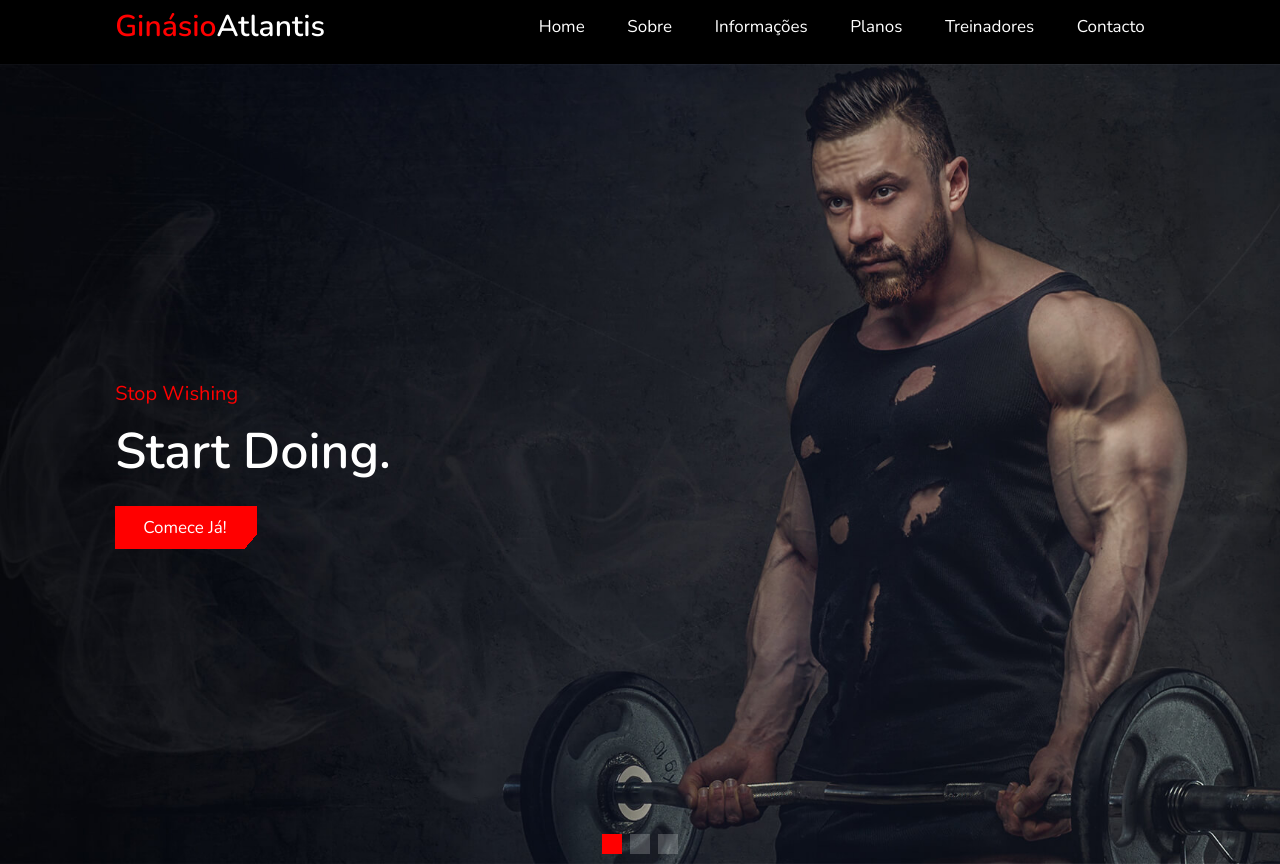
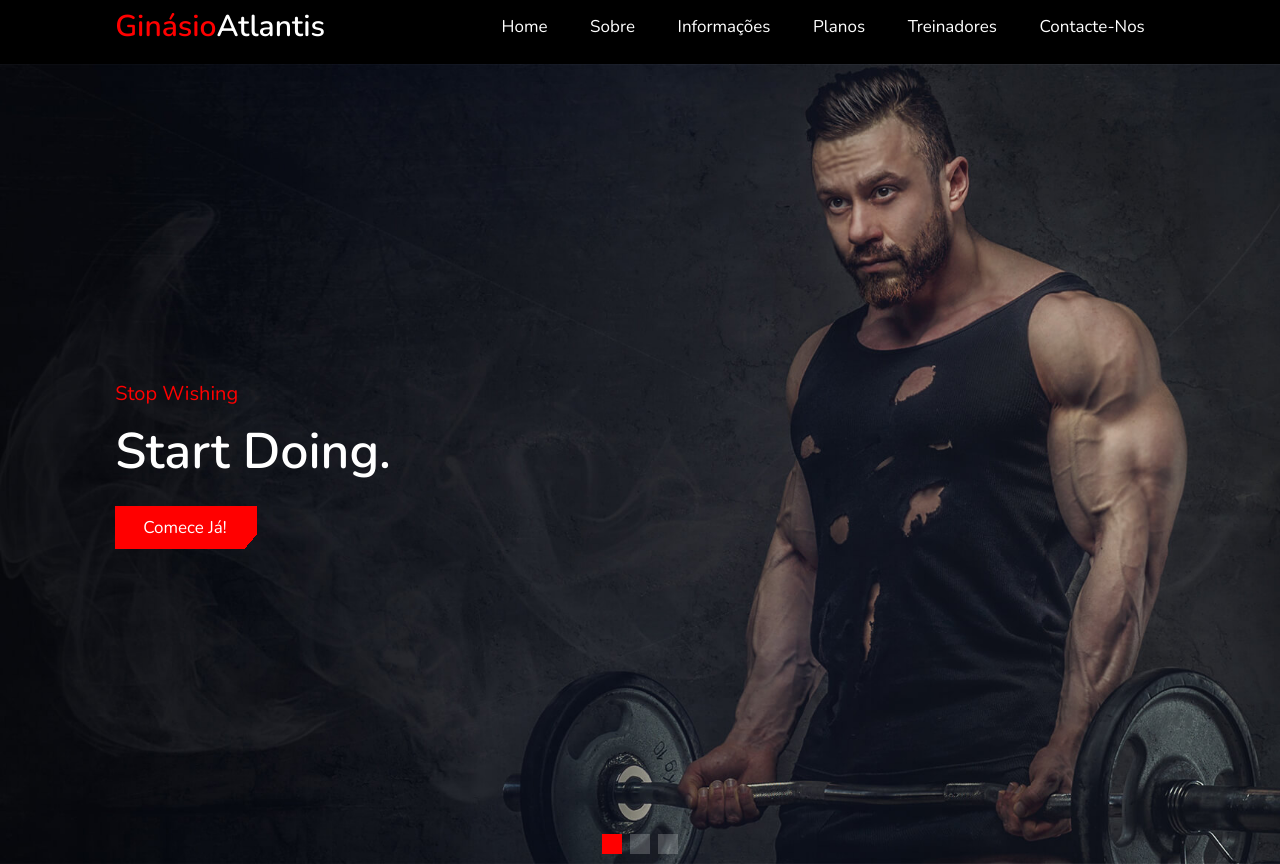
Before and after one commit to nicolaucorreia/papNicolau, a website: page public/index.html in a window 1280 px wide. Shown: the top 864 px of the page. Drawn offline with nearby package versions, Linux system fonts and the light colour scheme.

Commit message:
mais um submit

```diff
--- a/public/index.html
+++ b/public/index.html
@@ -31,7 +31,7 @@
         <a href="#features">Informações</a>
         <a href="#pricing">Planos</a>
         <a href="#trainers">Treinadores</a>
-        <a href="#Contacto">Contacto</a>
+        <a href="#Contacto">Contacte-nos</a>
     </nav>
 
 </header>
@@ -326,6 +326,7 @@
             <a class="links" href="#features">Informações</a>
             <a class="links" href="#pricing">Preços</a>
             <a class="links" href="#trainers">Treinadores</a>
+            <a class="links" href="#Contacto">Contacte-nos!</a>
         </div>
 
         <div class="box">
```
